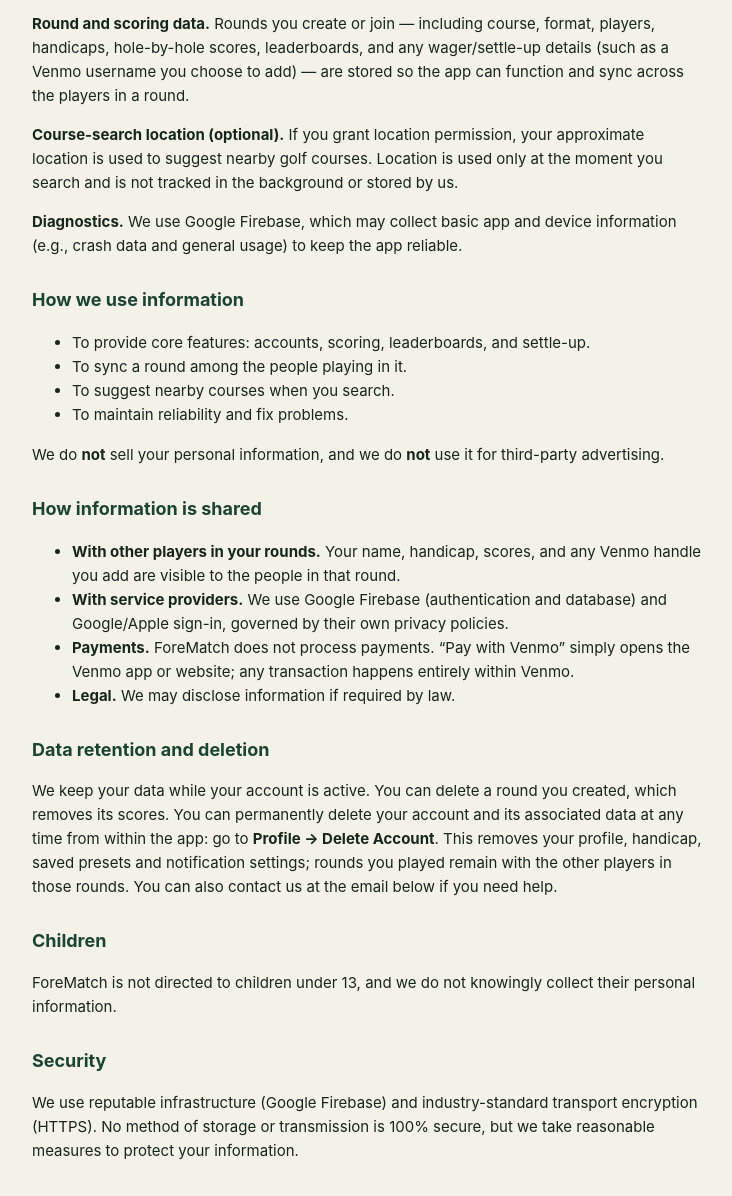
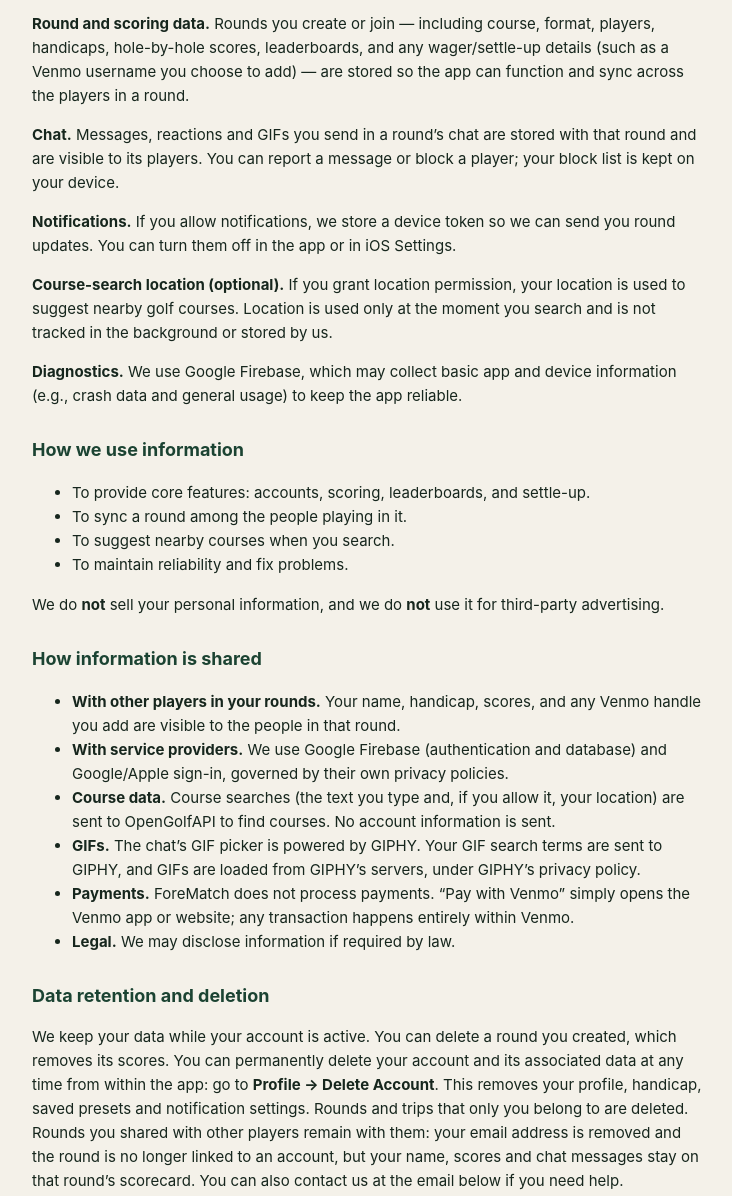
Before and after one commit to jcannon23/forematch-privacy, a plain HTML site: page index.html in a window 1280 px wide. Shown: the part 530-1726 px from the top of the page, without its empty margins (272-1004 px from the left). Drawn offline with Linux system fonts and the light colour scheme.

Commit message:
Privacy policy: deletion details, chat and GIPHY, course search, notifications
Co-Authored-By: Claude Fable 5.2 <noreply@anthropic.com>

```diff
--- a/index.html
+++ b/index.html
@@ -44,7 +44,7 @@
 
   <main>
     <h1>Privacy Policy</h1>
-    <div class="updated">Last updated: June 30, 2026</div>
+    <div class="updated">Last updated: November 10, 2026</div>
 
     <p>ForeMatch (“we”, “us”, “the app”) helps golfers track matches, scores, and friendly
     wagers. This policy explains what we collect, why, and your choices. We aim to collect
@@ -58,8 +58,13 @@
     format, players, handicaps, hole-by-hole scores, leaderboards, and any wager/settle-up
     details (such as a Venmo username you choose to add) — are stored so the app can function
     and sync across the players in a round.</p>
+    <p><strong>Chat.</strong> Messages, reactions and GIFs you send in a round’s chat are stored
+    with that round and are visible to its players. You can report a message or block a player;
+    your block list is kept on your device.</p>
+    <p><strong>Notifications.</strong> If you allow notifications, we store a device token so we
+    can send you round updates. You can turn them off in the app or in iOS Settings.</p>
     <p><strong>Course-search location (optional).</strong> If you grant location permission,
-    your approximate location is used to suggest nearby golf courses. Location is used only at
+    your location is used to suggest nearby golf courses. Location is used only at
     the moment you search and is not tracked in the background or stored by us.</p>
     <p><strong>Diagnostics.</strong> We use Google Firebase, which may collect basic app and
     device information (e.g., crash data and general usage) to keep the app reliable.</p>
@@ -80,6 +85,10 @@
       any Venmo handle you add are visible to the people in that round.</li>
       <li><strong>With service providers.</strong> We use Google Firebase (authentication and
       database) and Google/Apple sign-in, governed by their own privacy policies.</li>
+      <li><strong>Course data.</strong> Course searches (the text you type and, if you allow it,
+      your location) are sent to OpenGolfAPI to find courses. No account information is sent.</li>
+      <li><strong>GIFs.</strong> The chat’s GIF picker is powered by GIPHY. Your GIF search terms
+      are sent to GIPHY, and GIFs are loaded from GIPHY’s servers, under GIPHY’s privacy policy.</li>
       <li><strong>Payments.</strong> ForeMatch does not process payments. “Pay with Venmo”
       simply opens the Venmo app or website; any transaction happens entirely within Venmo.</li>
       <li><strong>Legal.</strong> We may disclose information if required by law.</li>
@@ -89,8 +98,10 @@
     <p>We keep your data while your account is active. You can delete a round you created, which
     removes its scores. You can permanently delete your account and its associated data at any
     time from within the app: go to <strong>Profile → Delete Account</strong>. This removes your
-    profile, handicap, saved presets and notification settings; rounds you played remain with the
-    other players in those rounds. You can also contact us at the email below if you need help.</p>
+    profile, handicap, saved presets and notification settings. Rounds and trips that only you
+    belong to are deleted. Rounds you shared with other players remain with them: your email
+    address is removed and the round is no longer linked to an account, but your name, scores
+    and chat messages stay on that round’s scorecard. You can also contact us at the email below if you need help.</p>
 
     <h2>Children</h2>
     <p>ForeMatch is not directed to children under 13, and we do not knowingly collect their
```
